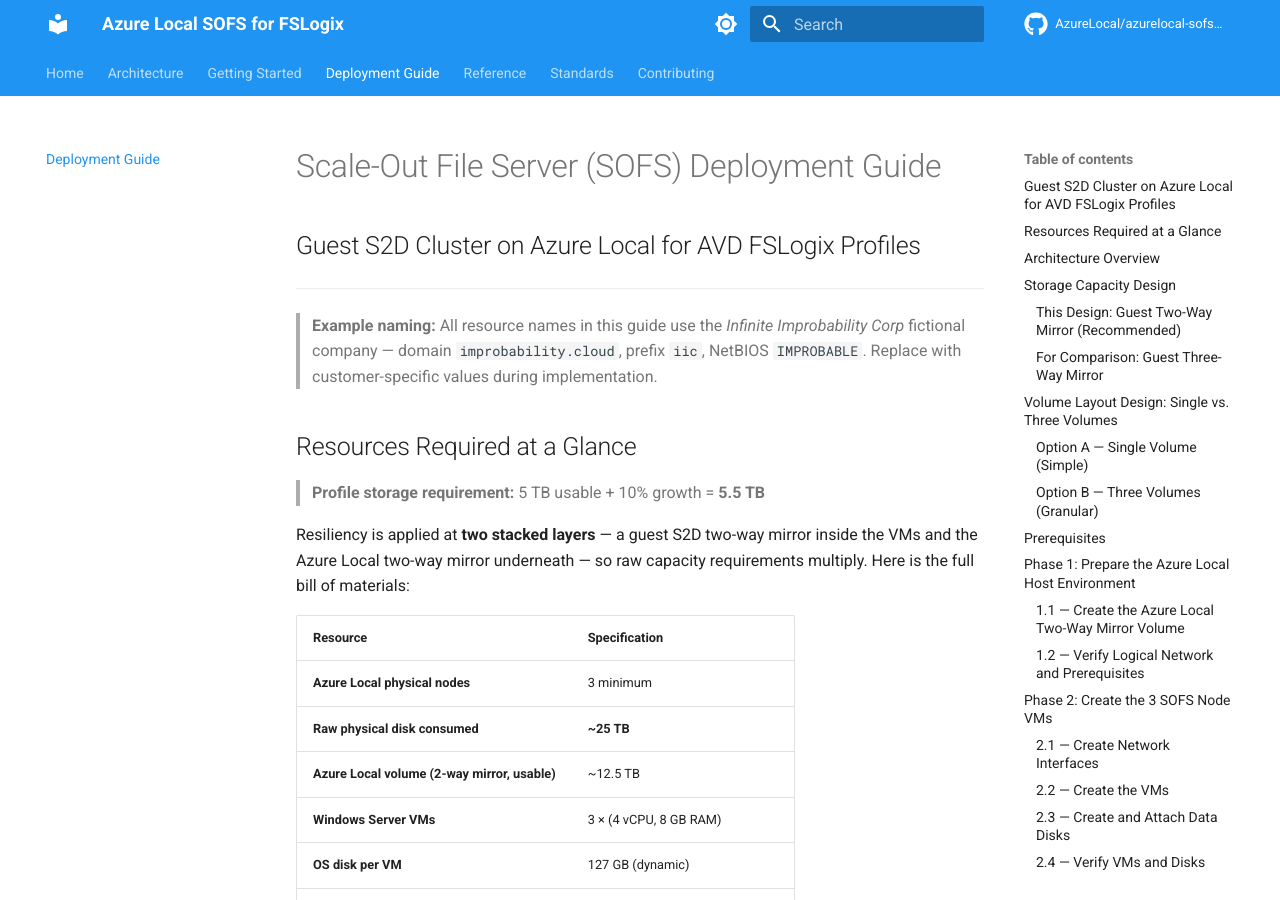
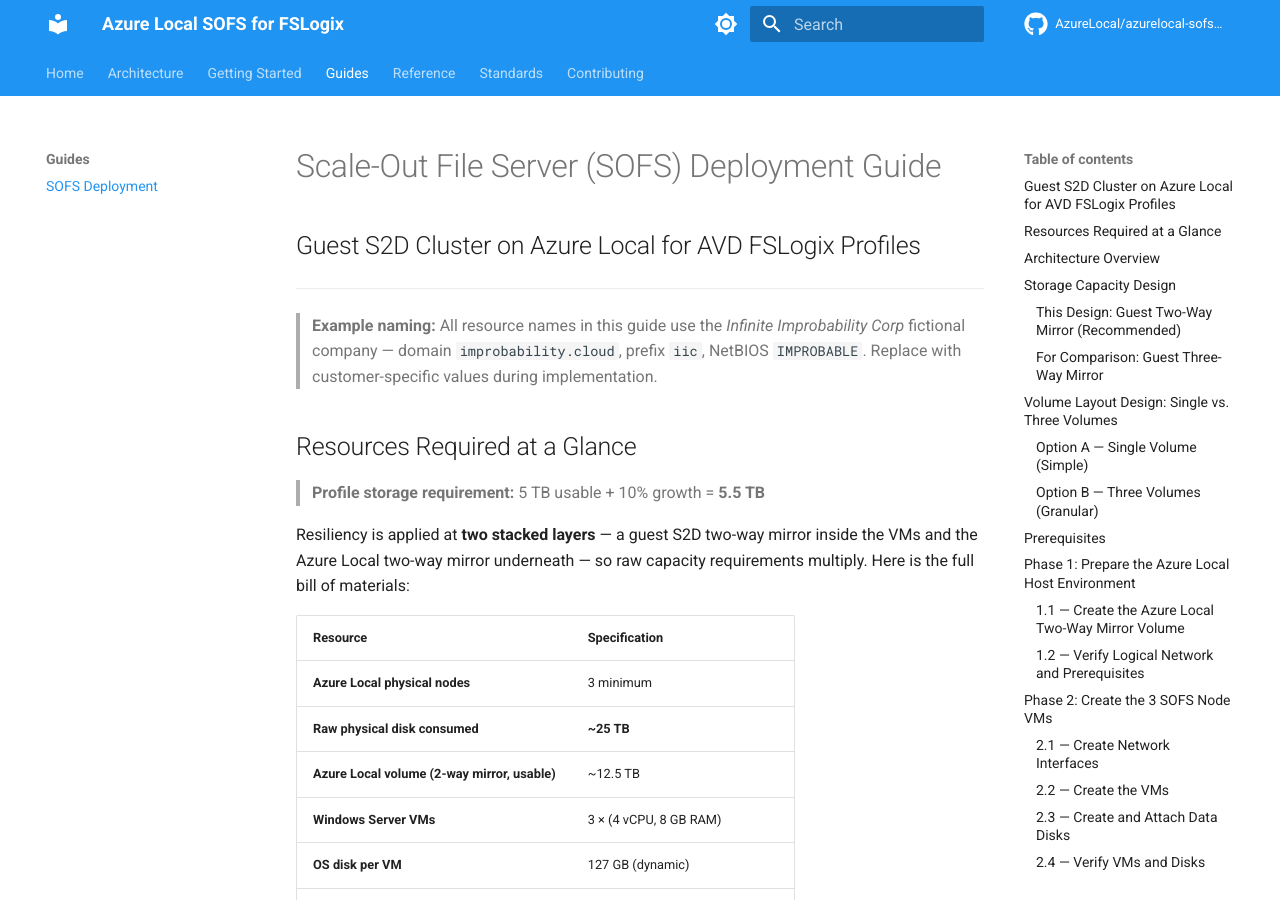
Before and after one commit to AzureLocal/azurelocal-sofs-fslogix, an MkDocs documentation site: the page built from docs/guides/sofs-deployment-guide.md, in a window 1280 px wide and 900 px high. Built offline with MkDocs 1.6.1 and Material for MkDocs 9.7.7, drawn with Linux system fonts in a browser that asks for light colours; comment, search, counter and statistics services are not loaded.

Commit message:
Add docs asset directories, move deployment guide to guides/
- Create docs/assets/images/ for exported PNGs/SVGs
- Create docs/assets/diagrams/ for .drawio source files
- Move sofs-deployment-guide.md to docs/guides/
- Update mkdocs.yml nav with Guides section
- Add sofs/ to .gitignore

```diff
--- a/mkdocs.yml
+++ b/mkdocs.yml
@@ -35,7 +35,8 @@ nav:
   - Home: index.md
   - Architecture: architecture.md
   - Getting Started: getting-started.md
-  - Deployment Guide: sofs-deployment-guide.md
+  - Guides:
+      - SOFS Deployment: guides/sofs-deployment-guide.md
   - Reference:
       - Variables: reference/variables.md
   - Standards:
```
Also changed, not shown: docs/guides/sofs-deployment-guide.md (renamed from docs/sofs-deployment-guide.md), 3 other files.
